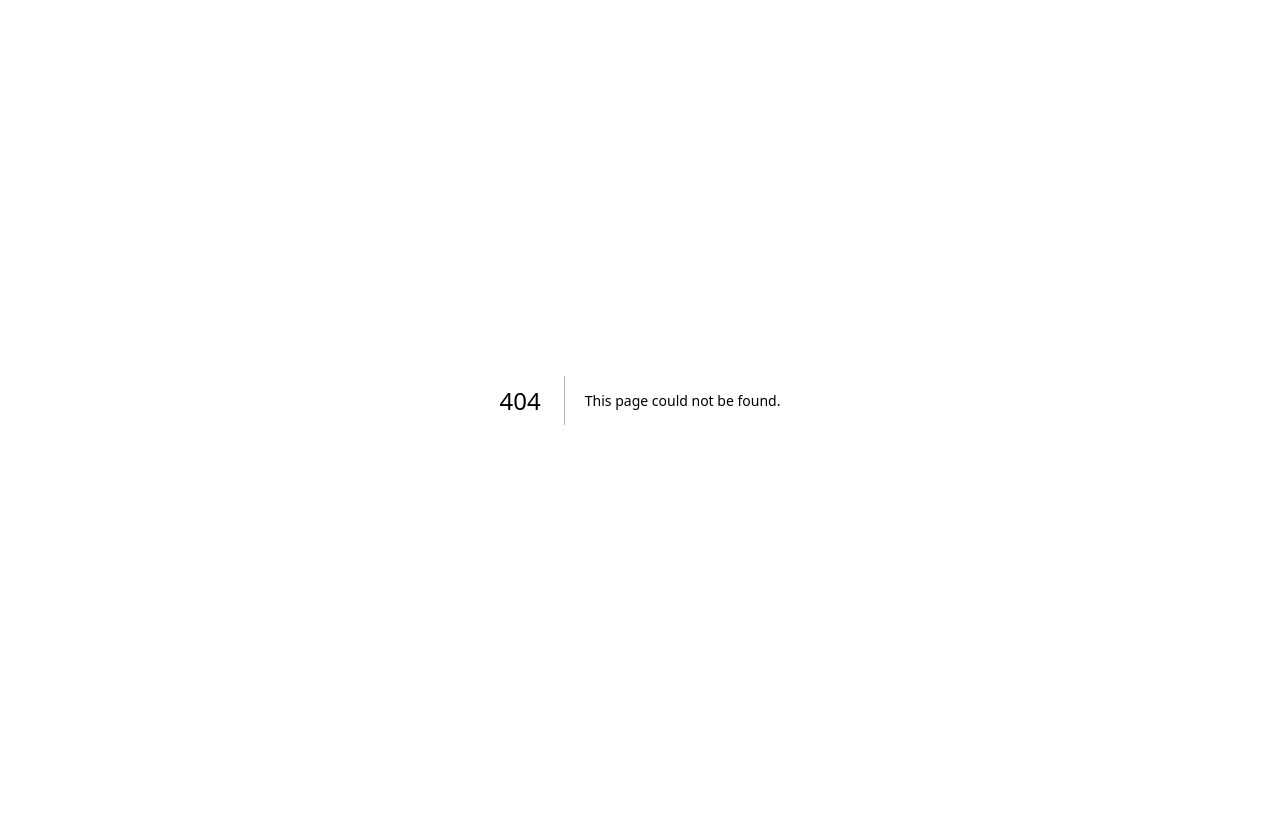
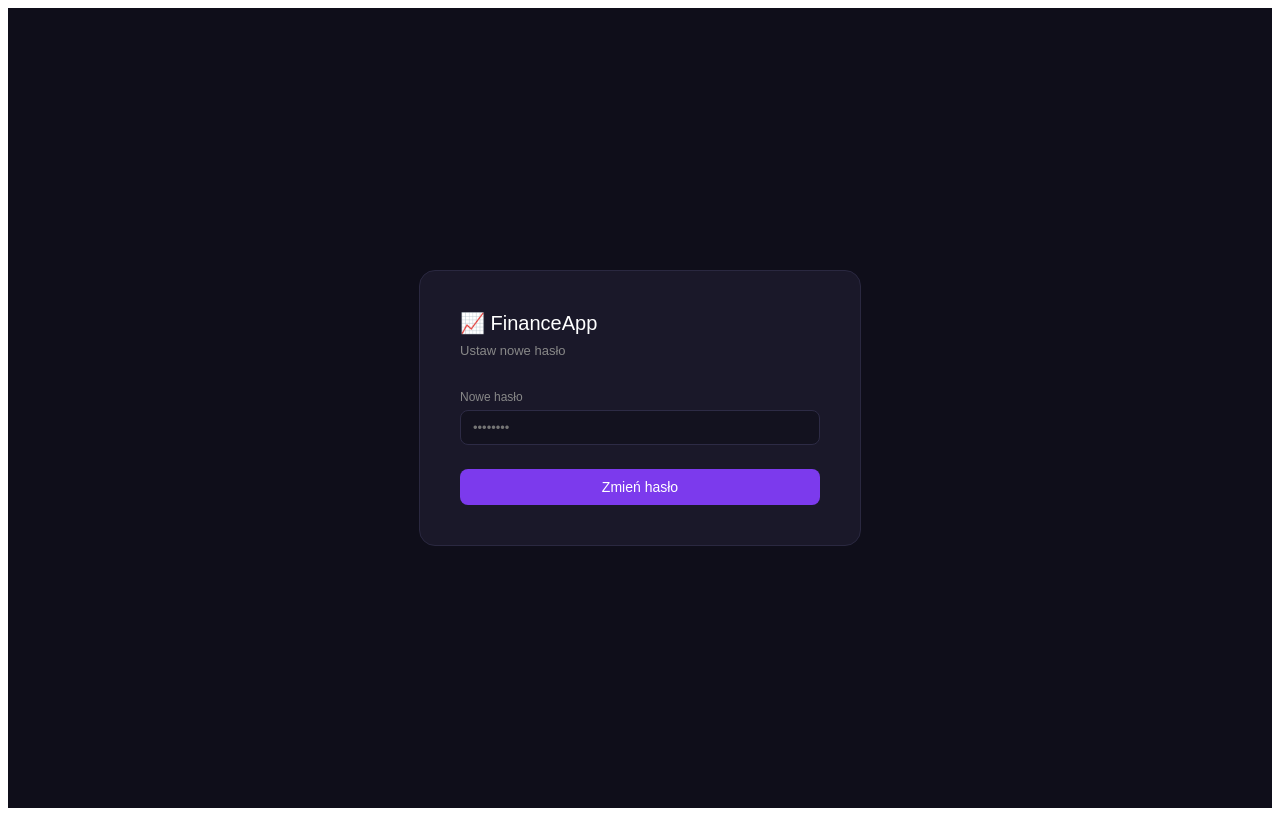
Before and after one commit to kozadamxd-source/FinanceApp---Frontend, a Next.js app: page /reset-password in a window 1280 px wide. Before the commit this address had no page. Built offline with nearby package versions, Linux system fonts and the light colour scheme; no server answers.

Commit message:
resset-password

```diff
--- /dev/null
+++ b/app/reset-password/page.js
@@ -0,0 +1,54 @@
+"use client";
+import { useState, useEffect } from "react";
+import { supabase } from "../../lib/supabase";
+
+export default function ResetPassword() {
+  const [password, setPassword] = useState("");
+  const [loading, setLoading] = useState(false);
+  const [message, setMessage] = useState(null);
+  const [error, setError] = useState(null);
+
+  const handle = async () => {
+    setLoading(true);
+    setError(null);
+    const { error } = await supabase.auth.updateUser({ password });
+    if (error) setError(error.message);
+    else {
+      setMessage("Hasło zostało zmienione! Przekierowuję...");
+      setTimeout(() => window.location.href = "/login", 2000);
+    }
+    setLoading(false);
+  };
+
+  return (
+    <div style={{ display: "flex", height: "100vh", background: "#0f0e1a", alignItems: "center", justifyContent: "center", fontFamily: "sans-serif" }}>
+      <div style={{ background: "#1a1829", border: "0.5px solid #2a2840", borderRadius: 16, padding: 40, width: 360 }}>
+        <div style={{ fontSize: 20, fontWeight: 500, color: "#fff", marginBottom: 8 }}>📈 FinanceApp</div>
+        <div style={{ fontSize: 13, color: "#888", marginBottom: 32 }}>Ustaw nowe hasło</div>
+
+        <div style={{ marginBottom: 24 }}>
+          <div style={{ fontSize: 12, color: "#888", marginBottom: 6 }}>Nowe hasło</div>
+          <input
+            type="password"
+            value={password}
+            onChange={(e) => setPassword(e.target.value)}
+            placeholder="••••••••"
+            onKeyDown={(e) => e.key === "Enter" && handle()}
+            style={{ width: "100%", background: "#13121f", border: "0.5px solid #2d2b45", borderRadius: 8, padding: "9px 12px", color: "#fff", fontSize: 13, outline: "none", boxSizing: "border-box" }}
+          />
+        </div>
+
+        {error && <div style={{ color: "#f87171", fontSize: 12, marginBottom: 16 }}>{error}</div>}
+        {message && <div style={{ color: "#34d399", fontSize: 12, marginBottom: 16 }}>{message}</div>}
+
+        <button
+          onClick={handle}
+          disabled={loading}
+          style={{ width: "100%", background: "#7c3aed", border: "none", borderRadius: 8, padding: "10px 0", color: "#fff", fontSize: 14, cursor: "pointer" }}
+        >
+          {loading ? "..." : "Zmień hasło"}
+        </button>
+      </div>
+    </div>
+  );
+}
```
Also changed, not shown: app/login/page.js (+43 -7 lines).
